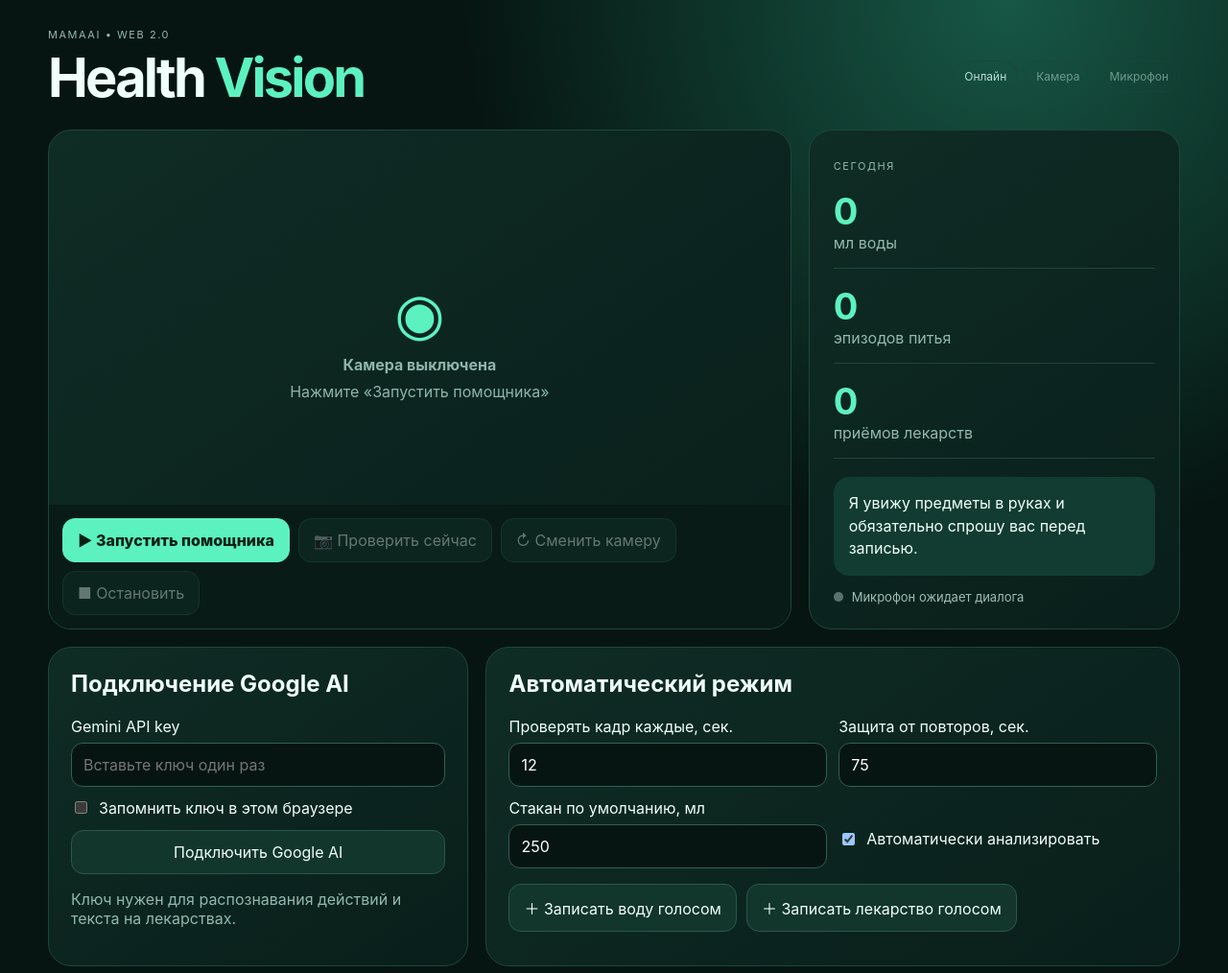
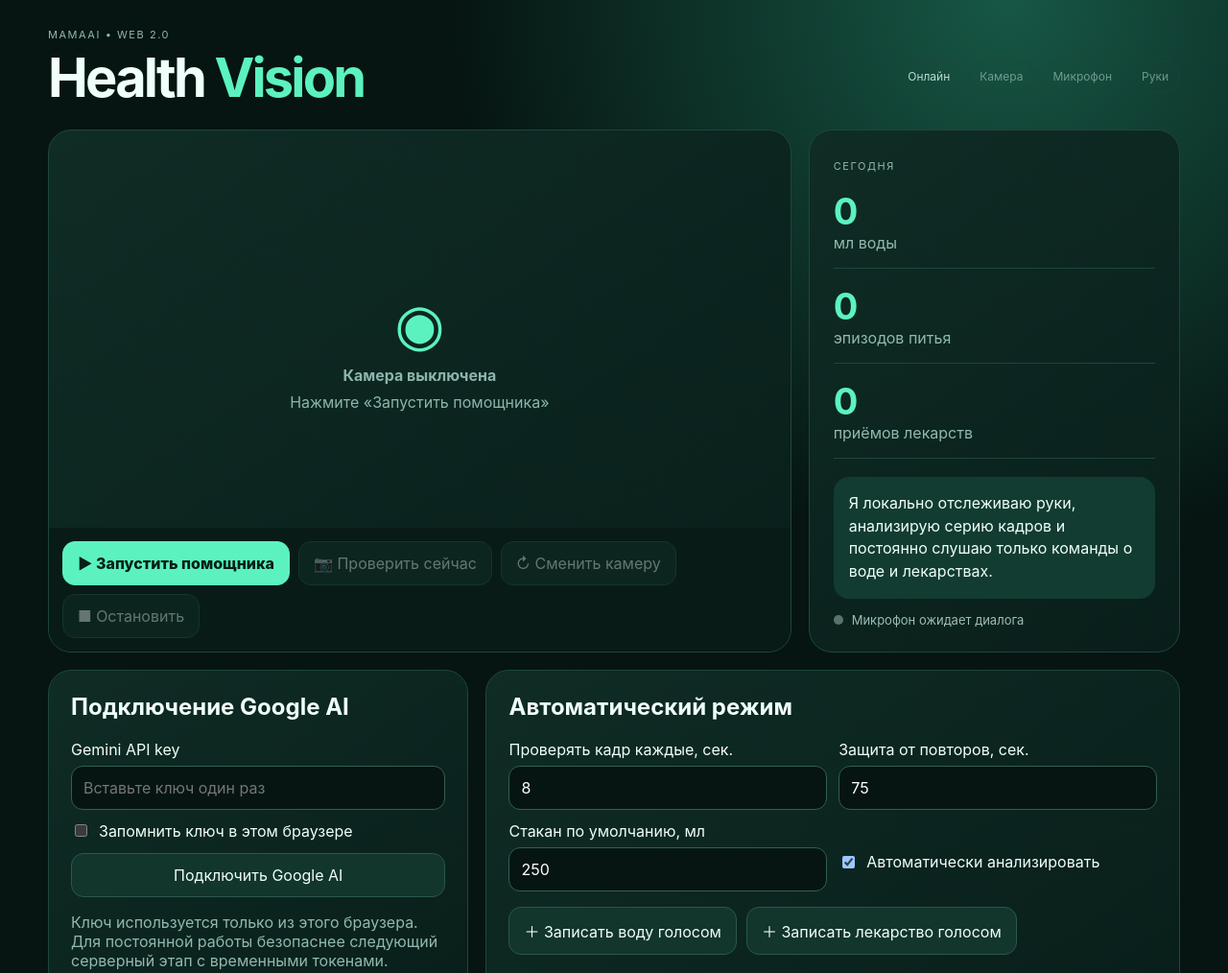
Before and after one commit to orlenok777/mamaai, a website: page index.html in a window 1280 px wide. Shown: the top 1014 px of the page at 96% size. Drawn offline with Linux system fonts and the light colour scheme.

Commit message:
Expose hand vision and always-on voice status

```diff
--- a/index.html
+++ b/index.html
@@ -13,7 +13,7 @@
   <main class="shell">
     <header class="topbar">
       <div><span class="eyebrow">MamaAI • Web 2.0</span><h1>Health <em>Vision</em></h1></div>
-      <div class="badges"><span id="onlineBadge" class="badge">Онлайн</span><span id="cameraBadge" class="badge off">Камера</span><span id="micBadge" class="badge off">Микрофон</span></div>
+      <div class="badges"><span id="onlineBadge" class="badge">Онлайн</span><span id="cameraBadge" class="badge off">Камера</span><span id="micBadge" class="badge off">Микрофон</span><span id="handBadge" class="badge off">Руки</span></div>
     </header>
 
     <section class="hero">
@@ -35,7 +35,7 @@
         <div class="metric"><strong id="waterTotal">0</strong><span>мл воды</span></div>
         <div class="metric"><strong id="waterCount">0</strong><span>эпизодов питья</span></div>
         <div class="metric"><strong id="medicineTotal">0</strong><span>приёмов лекарств</span></div>
-        <div id="assistantText" class="assistant" aria-live="assertive">Я увижу предметы в руках и обязательно спрошу вас перед записью.</div>
+        <div id="assistantText" class="assistant" aria-live="assertive">Я локально отслеживаю руки, анализирую серию кадров и постоянно слушаю только команды о воде и лекарствах.</div>
         <div class="listening"><span id="micDot"></span><span id="micState">Микрофон ожидает диалога</span></div>
       </aside>
     </section>
@@ -46,13 +46,13 @@
         <label class="field"><span>Gemini API key</span><input id="apiKey" type="password" autocomplete="off" placeholder="Вставьте ключ один раз"></label>
         <label class="check"><input id="rememberKey" type="checkbox"> Запомнить ключ в этом браузере</label>
         <button id="saveKeyBtn" class="wide">Подключить Google AI</button>
-        <p id="keyStatus" class="hint">Ключ нужен для распознавания действий и текста на лекарствах.</p>
+        <p id="keyStatus" class="hint">Ключ используется только из этого браузера. Для постоянной работы безопаснее следующий серверный этап с временными токенами.</p>
       </article>
 
       <article>
         <h2>Автоматический режим</h2>
         <div class="settings">
-          <label>Проверять кадр каждые, сек.<input id="scanSeconds" type="number" min="5" max="120" value="12"></label>
+          <label>Проверять кадр каждые, сек.<input id="scanSeconds" type="number" min="5" max="120" value="8"></label>
           <label>Защита от повторов, сек.<input id="cooldownSeconds" type="number" min="20" max="600" value="75"></label>
           <label>Стакан по умолчанию, мл<input id="defaultWater" type="number" min="20" max="2000" value="250"></label>
           <label class="check"><input id="autoScan" type="checkbox" checked> Автоматически анализировать</label>
```
